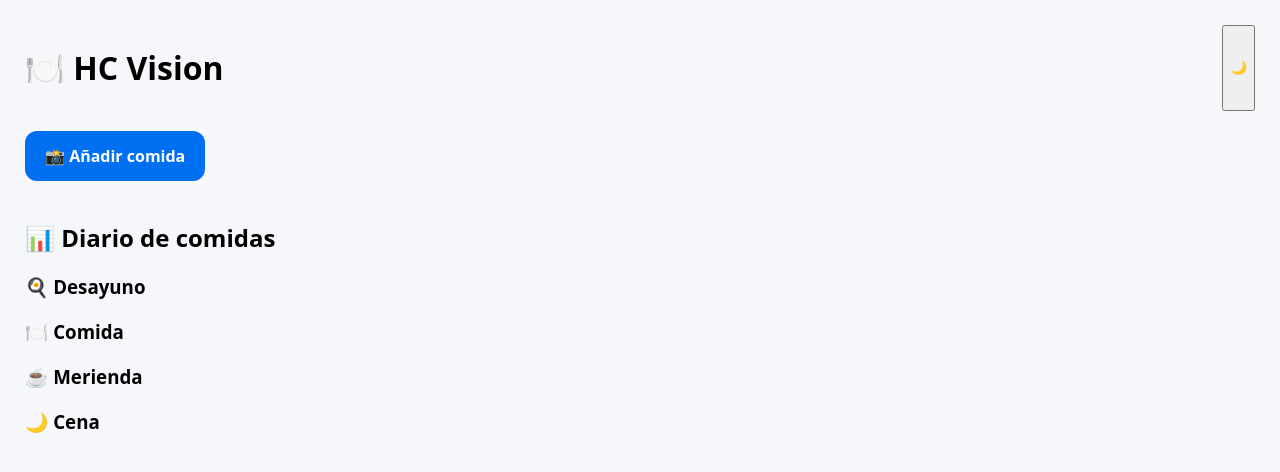
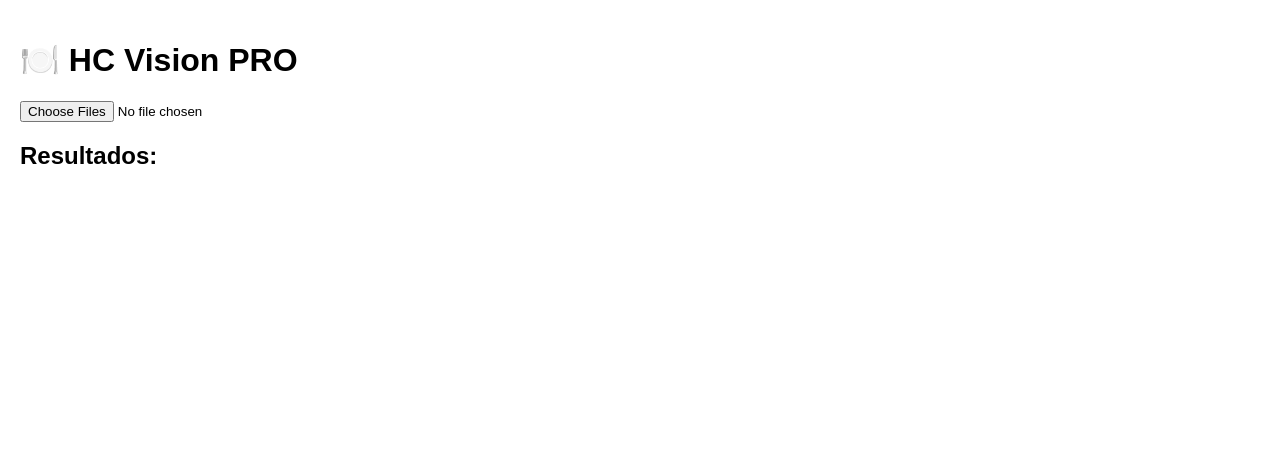
Before and after one commit to kt2hnb2bvf-sketch/hc-vision, a Next.js app: page / in a window 1280 px wide. Shown: the top 472 px of the page. Built offline with nearby package versions, Linux system fonts and the light colour scheme.

Commit message:
PRO gramos + piezas

```diff
--- a/app/page.jsx
+++ b/app/page.jsx
@@ -1,81 +1,18 @@
 "use client";
 
-import { useState, useEffect } from "react";
-
-const TIPOS = {
-  desayuno: "🍳 Desayuno",
-  comida: "🍽️ Comida",
-  merienda: "☕ Merienda",
-  cena: "🌙 Cena"
-};
+import { useState } from "react";
 
 export default function App() {
-  const [resultado, setResultado] = useState(null);
-  const [loading, setLoading] = useState(false);
-  const [modoNoche, setModoNoche] = useState(false);
-  const [historial, setHistorial] = useState([]);
+  const [resultado, setResultado] = useState([]);
+  const [comidaSeleccionada, setComidaSeleccionada] = useState("comida");
 
-  useEffect(() => {
-    const saved = localStorage.getItem("historial");
-    if (saved) setHistorial(JSON.parse(saved));
-  }, []);
+  const ratioInsulina = 10;
 
-  const guardarComida = (tipo, data) => {
-    const nueva = { tipo, fecha: new Date(), data };
-    const nuevoHistorial = [nueva, ...historial];
-    setHistorial(nuevoHistorial);
-    localStorage.setItem("historial", JSON.stringify(nuevoHistorial));
-  };
-
-  // 🔥 SEMÁFORO
-  const getColor = (hc) => {
-    if (hc < 20) return "#4CAF50";
-    if (hc < 50) return "#FFC107";
-    return "#F44336";
-  };
-
-  // 🔥 DETECTAR TIPO COMIDA
-  const detectarTipoComida = () => {
-    const hora = new Date().getHours();
-    if (hora < 11) return "desayuno";
-    if (hora < 16) return "comida";
-    if (hora < 20) return "merienda";
-    return "cena";
-  };
-
-  // 🔥 AJUSTE DE CANTIDADES (MEJORA REAL)
-  const ajustarCantidad = (item) => {
-    const nombre = item.nombre.toLowerCase();
-
-    if (nombre.includes("arroz") || nombre.includes("sushi")) {
-      return item.cantidad * 1.3;
-    }
-
-    return item.cantidad;
-  };
-
-  // 🔥 HC REAL POR ALIMENTO
-  const calcularHC = (item) => {
-    const nombre = item.nombre.toLowerCase();
-
-    if (nombre.includes("arroz")) return item.cantidad * 0.28;
-    if (nombre.includes("pan")) return item.cantidad * 0.5;
-    if (nombre.includes("pasta")) return item.cantidad * 0.25;
-    if (nombre.includes("patata")) return item.cantidad * 0.17;
-    if (nombre.includes("fruta")) return item.cantidad * 0.12;
-
-    return item.cantidad * 0.1;
-  };
-
-  // 🔥 SUBIDA DE IMÁGENES
   const handleUpload = async (e) => {
     const files = Array.from(e.target.files);
-    if (!files.length) return;
-
-    setLoading(true);
 
     const base64Images = await Promise.all(
-      files.map(file => {
+      files.map((file) => {
         return new Promise((resolve) => {
           const reader = new FileReader();
           reader.onloadend = () => resolve(reader.result);
@@ -86,129 +23,120 @@ export default function App() {
 
     const res = await fetch("/api/analyze", {
       method: "POST",
-      headers: { "Content-Type": "application/json" },
       body: JSON.stringify({ images: base64Images }),
     });
 
     const data = await res.json();
 
-    const enriquecido = data.map(item => {
-      const cantidadAjustada = ajustarCantidad(item);
-      const hc = calcularHC({ ...item, cantidad: cantidadAjustada });
-      const insulina = hc / 10;
+    // 🔥 añadimos estado editable
+    const enriched = data.map((item) => ({
+      ...item,
+      gramos: item.unidad === "gramos" ? item.cantidad : 0,
+      piezas: item.unidad === "unidades" ? item.cantidad : 0,
+    }));
 
-      return {
-        ...item,
-        cantidad: cantidadAjustada,
-        hc,
-        insulina
+    setResultado(enriched);
   };
-    });
 
-    const tipo = detectarTipoComida();
+  const calcularHC = (nombre, gramos) => {
+    if (nombre.includes("arroz")) return gramos * 0.3;
+    if (nombre.includes("pan")) return gramos * 0.5;
+    if (nombre.includes("pasta")) return gramos * 0.25;
+    return gramos * 0.15;
+  };
 
-    setResultado({ tipo, alimentos: enriquecido });
-    guardarComida(tipo, enriquecido);
+  const getColor = (hc) => {
+    if (hc < 10) return "green";
+    if (hc < 30) return "orange";
+    return "red";
+  };
 
-    setLoading(false);
+  const actualizarGramos = (index, gramos) => {
+    const nuevo = [...resultado];
+    nuevo[index].gramos = gramos;
+    setResultado(nuevo);
+  };
+
+  const actualizarPiezas = (index, piezas) => {
+    const nuevo = [...resultado];
+    nuevo[index].piezas = piezas;
+
+    // 🍣 conversión automática
+    nuevo[index].gramos = piezas * 35;
+
+    setResultado(nuevo);
   };
 
   return (
-    <div style={{
-      minHeight: "100vh",
-      background: modoNoche ? "#121212" : "#f5f7fb",
-      color: modoNoche ? "white" : "black",
-      padding: 25,
-      fontFamily: "system-ui"
-    }}>
-
-      <div style={{ display: "flex", justifyContent: "space-between" }}>
-        <h1>🍽️ HC Vision</h1>
-        <button onClick={() => setModoNoche(!modoNoche)}>
-          {modoNoche ? "☀️" : "🌙"}
-        </button>
-      </div>
-
-      <label style={{
-        display: "inline-block",
-        padding: "14px 20px",
-        background: "#0070f3",
-        color: "white",
-        borderRadius: "12px",
-        cursor: "pointer",
-        fontWeight: "bold",
-        marginTop: 20
-      }}>
-        📸 Añadir comida
+    <div style={{ padding: 20, fontFamily: "Arial" }}>
+      <h1>🍽️ HC Vision PRO</h1>
 
       <input
         type="file"
+        multiple
         accept="image/*"
         capture="environment"
-          multiple
         onChange={handleUpload}
-          style={{ display: "none" }}
       />
-      </label>
 
-      {loading && <p>🔍 Analizando...</p>}
+      <h2 style={{ marginTop: 20 }}>Resultados:</h2>
 
-      {resultado && (
-        <div style={{ marginTop: 30 }}>
-          <h2>{TIPOS[resultado.tipo]}</h2>
+      {resultado.map((item, i) => {
+        const hc = calcularHC(item.nombre, item.gramos);
+        const insulina = (hc / ratioInsulina).toFixed(1);
 
-          {resultado.alimentos.map((item, i) => (
+        const esMaki = item.nombre.toLowerCase().includes("maki");
+
+        return (
           <div key={i} style={{
-              background: modoNoche ? "#1e1e1e" : "white",
+            background: "#fff",
             padding: 15,
             marginTop: 10,
-              borderRadius: 12
+            borderRadius: 10,
+            boxShadow: "0 2px 5px rgba(0,0,0,0.1)"
           }}>
             <strong>{item.nombre}</strong>
 
-              <p>{item.cantidad.toFixed(0)} {item.unidad}</p>
+            {/* 🍣 MODO PIEZAS */}
+            {esMaki && (
+              <div>
+                <p>🍣 Piezas:</p>
+                <input
+                  type="number"
+                  value={item.piezas}
+                  onChange={(e) =>
+                    actualizarPiezas(i, Number(e.target.value))
+                  }
+                />
+              </div>
+            )}
 
-              <p>HC: {item.hc.toFixed(1)} g</p>
+            {/* ✏️ SLIDER GRAMOS */}
+            <p>Gramos: {item.gramos}</p>
+            <input
+              type="range"
+              min="0"
+              max="400"
+              value={item.gramos}
+              onChange={(e) =>
+                actualizarGramos(i, Number(e.target.value))
+              }
+              style={{ width: "100%" }}
+            />
+
+            <p>HC: {hc.toFixed(1)} g</p>
 
             <div style={{
               width: 12,
               height: 12,
               borderRadius: "50%",
-                background: getColor(item.hc)
+              background: getColor(hc)
             }} />
 
-              <p>💉 {item.insulina.toFixed(1)} u</p>
-
-              <button onClick={() => window.location.reload()}>
-                🔄 Verificar alimento
-              </button>
+            <p>💉 Insulina: {insulina} u</p>
           </div>
-          ))}
-        </div>
-      )}
-
-      <div style={{ marginTop: 40 }}>
-        <h2>📊 Diario de comidas</h2>
-
-        {["desayuno", "comida", "merienda", "cena"].map(tipo => (
-          <div key={tipo} style={{ marginTop: 20 }}>
-            <h3>{TIPOS[tipo]}</h3>
-
-            {historial
-              .filter(h => h.tipo === tipo)
-              .map((item, i) => (
-                <div key={i} style={{
-                  padding: 10,
-                  marginTop: 5,
-                  background: modoNoche ? "#1e1e1e" : "#eee",
-                  borderRadius: 10
-                }}>
-                  {new Date(item.fecha).toLocaleString()}
-                </div>
-              ))}
-          </div>
-        ))}
-      </div>
+        );
+      })}
     </div>
   );
 }
```
Lines whose indentation alone changed are shown as unchanged.
